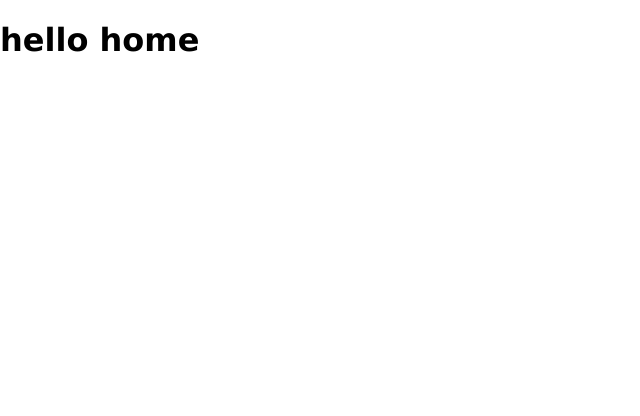
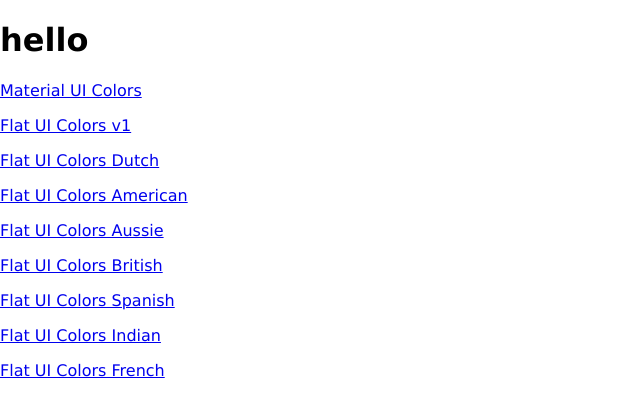
Before and after one commit to jonahCodes/ReactColorProject, a React (Create React App) app: page / in a window 1280 px wide. Shown: the top 416 px of the page, without its empty margins (0-640 px from the left). Built offline with nearby package versions, Linux system fonts and the light colour scheme.

Commit message:
edit palette react-router-dom

```diff
--- a/src/App.js
+++ b/src/App.js
@@ -4,6 +4,7 @@
 import Palette from "./colorApp/Palette";
 import seedColors from "./seedColors";
 import { generatePalette } from "./colorApp/colorHelper";
+import PaletteList from "./colorApp/PaletteList";
 import { Route, Switch } from "react-router-dom";
 
 export default class App extends Component {
@@ -15,7 +16,11 @@
   render() {
     return (
       <Switch>
-        <Route exact path="/" render={() => <h1>hello home</h1>} />
+        <Route
+          exact
+          path="/"
+          render={() => <PaletteList palettes={seedColors} />}
+        />
         <Route
           exact
           path="/palette/:id"
--- a/src/colorApp/NavBar.js
+++ b/src/colorApp/NavBar.js
@@ -4,6 +4,7 @@
 import Snackbar from "@mui/material/Snackbar";
 import CloseIcon from "@mui/icons-material/Close";
 import IconButton from "@mui/material/IconButton";
+import { Link } from "react-router-dom";
 import "rc-slider/assets/index.css";
 
 import "./navbar.css";
@@ -30,7 +31,7 @@
     return (
       <header className="Navbar">
         <div className="logo">
-          <a href="/">reactColorApp</a>
+          <Link to="/">reactColorApp</Link>
         </div>
         <div className="slider-container">
           <span>Level: {level}</span>
--- /dev/null
+++ b/src/colorApp/PaletteList.js
@@ -0,0 +1,17 @@
+import { Component } from "react";
+import { Link } from "react-router-dom";
+export default class PaletteList extends Component {
+  render() {
+    const { palettes } = this.props;
+    return (
+      <div>
+        <h1>hello</h1>
+        {palettes.map((palette, index) => (
+          <p key={index}>
+            <Link to={`/palette/${palette.id}`}>{palette.paletteName}</Link>
+          </p>
+        ))}
+      </div>
+    );
+  }
+}
```
